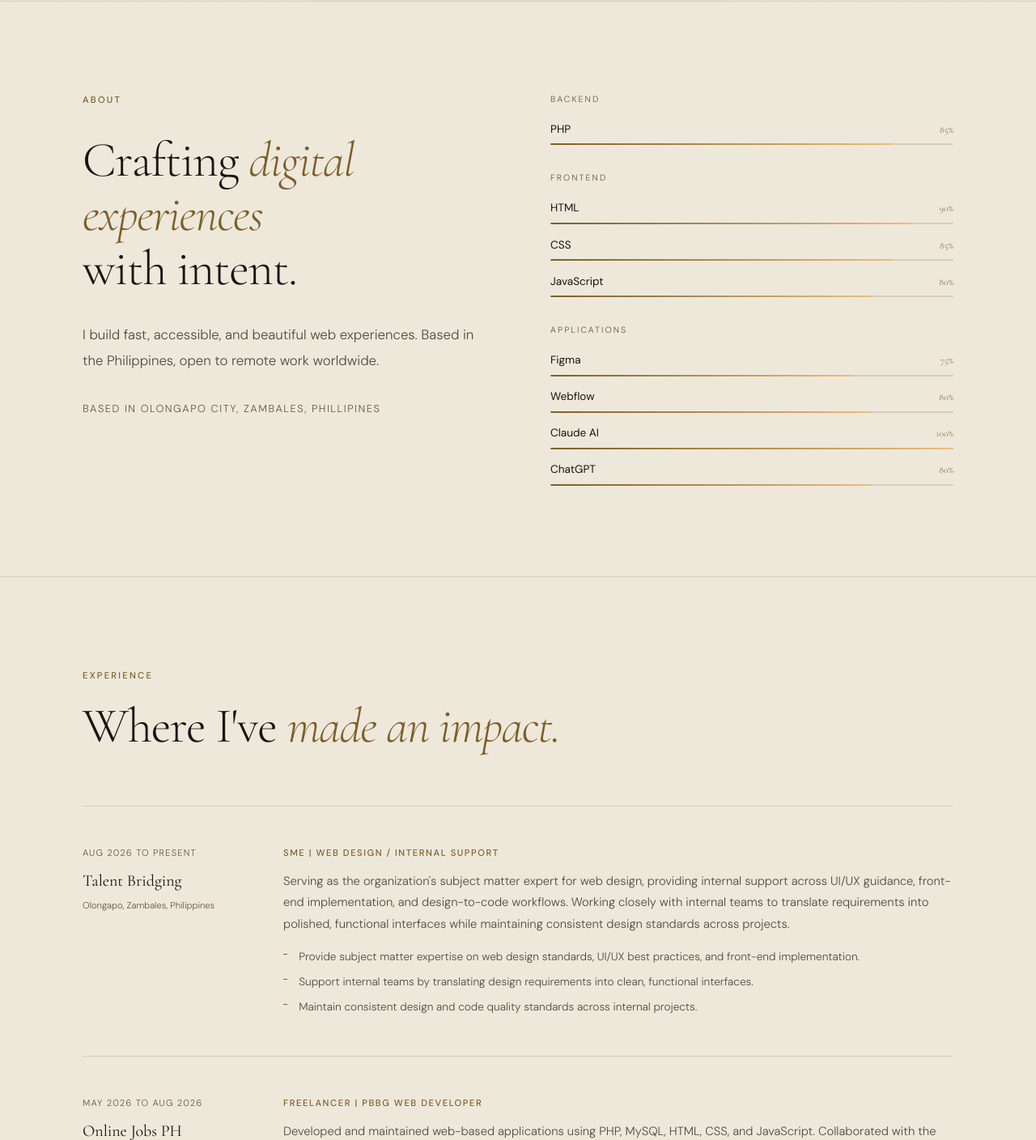
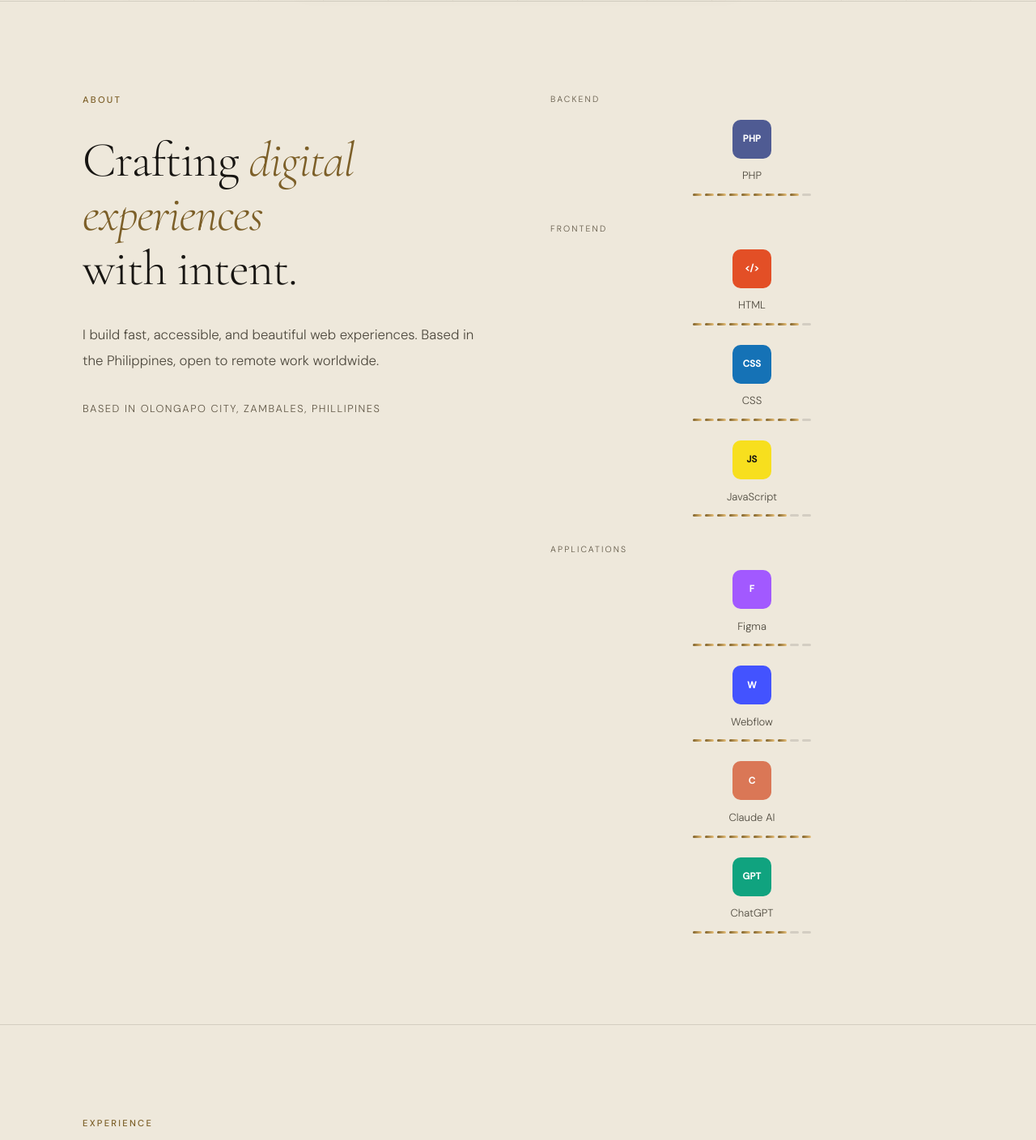
Before and after one commit to codewitheywu/andre-pesquerra, a PHP site: page /index.html in a window 1280 px wide. Shown: the part 799-2207 px from the top of the page at 81% size. Run offline with PHP 8.4, Linux system fonts and the light colour scheme.

Commit message:
Restyle skills as icon-card badges with segmented proficiency dashes
Replaces the plain text+bar rows with the icon-card style the user
wanted (colored brand badge + name + a row of filled/unfilled dashes
instead of a solid percentage bar), matching a reference screenshot.
Icons are simplified brand-color badges with short text labels rather
than trademarked logo art, keyed by a case-insensitive substring match
(skillBadge() in index.php) so DB name variants still resolve. The
3 category headers (Backend/Frontend/Applications) are kept per the
user's choice. index.html is hardcoded with the same 8 skills/badges/
dash counts.

Co-Authored-By: Claude Sonnet 5 <noreply@anthropic.com>

```diff
--- a/assets/css/style.css
+++ b/assets/css/style.css
@@ -509,6 +509,50 @@ section + section { border-top: 1px solid var(--border); }
   border-radius: 1px;
   width: 0;
   transition: width 1.2s var(--ease-out);
+}
+
+/* ── Skill cards: icon badge + name + segmented proficiency dashes ── */
+.skill-cards {
+  display: flex;
+  flex-direction: column;
+  gap: 1.5rem;
+}
+.skill-card {
+  display: flex;
+  flex-direction: column;
+  align-items: center;
+  text-align: center;
+  gap: 0.65rem;
+}
+.skill-icon-badge {
+  width: 48px;
+  height: 48px;
+  border-radius: 10px;
+  display: flex;
+  align-items: center;
+  justify-content: center;
+  font-family: var(--font-body);
+  font-size: 0.72rem;
+  font-weight: 700;
+  letter-spacing: 0.02em;
+  color: #fff;
+}
+.skill-card-name {
+  font-size: 0.82rem;
+  color: var(--text-2);
+}
+.skill-dashes {
+  display: flex;
+  gap: 4px;
+}
+.skill-dash {
+  width: 11px;
+  height: 3px;
+  border-radius: 2px;
+  background: var(--border);
+}
+.skill-dash.is-filled {
+  background: linear-gradient(90deg, var(--gold), #e8c07a);
 }
 
 /* ── Work Experience ─────────────────────────────────────────── */
--- a/index.html
+++ b/index.html
@@ -120,87 +120,71 @@
       <div class="skills-list reveal reveal-delay-2">
         <div class="skill-category">
           <p class="skill-category-title">Backend</p>
-          <div class="skill-bars">
-            <div class="skill-row">
-              <div class="skill-meta">
-                <span class="skill-name">PHP</span>
-                <span class="skill-pct">85%</span>
-              </div>
-              <div class="skill-bar-bg">
-                <div class="skill-bar-fill" data-pct="85"></div>
+          <div class="skill-cards">
+            <div class="skill-card">
+              <div class="skill-icon-badge" style="background:#4F5B93; color:#fff;" aria-hidden="true">PHP</div>
+              <p class="skill-card-name">PHP</p>
+              <div class="skill-dashes" role="img" aria-label="PHP proficiency: 85%">
+                <span class="skill-dash is-filled"></span><span class="skill-dash is-filled"></span><span class="skill-dash is-filled"></span><span class="skill-dash is-filled"></span><span class="skill-dash is-filled"></span><span class="skill-dash is-filled"></span><span class="skill-dash is-filled"></span><span class="skill-dash is-filled"></span><span class="skill-dash is-filled"></span><span class="skill-dash"></span>
               </div>
             </div>
           </div>
         </div>
         <div class="skill-category">
           <p class="skill-category-title">Frontend</p>
-          <div class="skill-bars">
-            <div class="skill-row">
-              <div class="skill-meta">
-                <span class="skill-name">HTML</span>
-                <span class="skill-pct">90%</span>
-              </div>
-              <div class="skill-bar-bg">
-                <div class="skill-bar-fill" data-pct="90"></div>
+          <div class="skill-cards">
+            <div class="skill-card">
+              <div class="skill-icon-badge" style="background:#E34F26; color:#fff;" aria-hidden="true">&lt;/&gt;</div>
+              <p class="skill-card-name">HTML</p>
+              <div class="skill-dashes" role="img" aria-label="HTML proficiency: 90%">
+                <span class="skill-dash is-filled"></span><span class="skill-dash is-filled"></span><span class="skill-dash is-filled"></span><span class="skill-dash is-filled"></span><span class="skill-dash is-filled"></span><span class="skill-dash is-filled"></span><span class="skill-dash is-filled"></span><span class="skill-dash is-filled"></span><span class="skill-dash is-filled"></span><span class="skill-dash"></span>
               </div>
             </div>
-            <div class="skill-row">
-              <div class="skill-meta">
-                <span class="skill-name">CSS</span>
-                <span class="skill-pct">85%</span>
-              </div>
-              <div class="skill-bar-bg">
-                <div class="skill-bar-fill" data-pct="85"></div>
+            <div class="skill-card">
+              <div class="skill-icon-badge" style="background:#1572B6; color:#fff;" aria-hidden="true">CSS</div>
+              <p class="skill-card-name">CSS</p>
+              <div class="skill-dashes" role="img" aria-label="CSS proficiency: 85%">
+                <span class="skill-dash is-filled"></span><span class="skill-dash is-filled"></span><span class="skill-dash is-filled"></span><span class="skill-dash is-filled"></span><span class="skill-dash is-filled"></span><span class="skill-dash is-filled"></span><span class="skill-dash is-filled"></span><span class="skill-dash is-filled"></span><span class="skill-dash is-filled"></span><span class="skill-dash"></span>
               </div>
             </div>
-            <div class="skill-row">
-              <div class="skill-meta">
-                <span class="skill-name">JavaScript</span>
-                <span class="skill-pct">80%</span>
-              </div>
-              <div class="skill-bar-bg">
-                <div class="skill-bar-fill" data-pct="80"></div>
+            <div class="skill-card">
+              <div class="skill-icon-badge" style="background:#F7DF1E; color:#171512;" aria-hidden="true">JS</div>
+              <p class="skill-card-name">JavaScript</p>
+              <div class="skill-dashes" role="img" aria-label="JavaScript proficiency: 80%">
+                <span class="skill-dash is-filled"></span><span class="skill-dash is-filled"></span><span class="skill-dash is-filled"></span><span class="skill-dash is-filled"></span><span class="skill-dash is-filled"></span><span class="skill-dash is-filled"></span><span class="skill-dash is-filled"></span><span class="skill-dash is-filled"></span><span class="skill-dash"></span><span class="skill-dash"></span>
               </div>
             </div>
           </div>
         </div>
         <div class="skill-category">
           <p class="skill-category-title">Applications</p>
-          <div class="skill-bars">
-            <div class="skill-row">
-              <div class="skill-meta">
-                <span class="skill-name">Figma</span>
-                <span class="skill-pct">75%</span>
-              </div>
-              <div class="skill-bar-bg">
-                <div class="skill-bar-fill" data-pct="75"></div>
+          <div class="skill-cards">
+            <div class="skill-card">
+              <div class="skill-icon-badge" style="background:#A259FF; color:#fff;" aria-hidden="true">F</div>
+              <p class="skill-card-name">Figma</p>
+              <div class="skill-dashes" role="img" aria-label="Figma proficiency: 75%">
+                <span class="skill-dash is-filled"></span><span class="skill-dash is-filled"></span><span class="skill-dash is-filled"></span><span class="skill-dash is-filled"></span><span class="skill-dash is-filled"></span><span class="skill-dash is-filled"></span><span class="skill-dash is-filled"></span><span class="skill-dash is-filled"></span><span class="skill-dash"></span><span class="skill-dash"></span>
               </div>
             </div>
-            <div class="skill-row">
-              <div class="skill-meta">
-                <span class="skill-name">Webflow</span>
-                <span class="skill-pct">80%</span>
-              </div>
-              <div class="skill-bar-bg">
-                <div class="skill-bar-fill" data-pct="80"></div>
+            <div class="skill-card">
+              <div class="skill-icon-badge" style="background:#4353FF; color:#fff;" aria-hidden="true">W</div>
+              <p class="skill-card-name">Webflow</p>
+              <div class="skill-dashes" role="img" aria-label="Webflow proficiency: 80%">
+                <span class="skill-dash is-filled"></span><span class="skill-dash is-filled"></span><span class="skill-dash is-filled"></span><span class="skill-dash is-filled"></span><span class="skill-dash is-filled"></span><span class="skill-dash is-filled"></span><span class="skill-dash is-filled"></span><span class="skill-dash is-filled"></span><span class="skill-dash"></span><span class="skill-dash"></span>
               </div>
             </div>
-            <div class="skill-row">
-              <div class="skill-meta">
-                <span class="skill-name">Claude AI</span>
-                <span class="skill-pct">100%</span>
-              </div>
-              <div class="skill-bar-bg">
-                <div class="skill-bar-fill" data-pct="100"></div>
+            <div class="skill-card">
+              <div class="skill-icon-badge" style="background:#DA7756; color:#fff;" aria-hidden="true">C</div>
+              <p class="skill-card-name">Claude AI</p>
+              <div class="skill-dashes" role="img" aria-label="Claude AI proficiency: 100%">
+                <span class="skill-dash is-filled"></span><span class="skill-dash is-filled"></span><span class="skill-dash is-filled"></span><span class="skill-dash is-filled"></span><span class="skill-dash is-filled"></span><span class="skill-dash is-filled"></span><span class="skill-dash is-filled"></span><span class="skill-dash is-filled"></span><span class="skill-dash is-filled"></span><span class="skill-dash is-filled"></span>
               </div>
             </div>
-            <div class="skill-row">
-              <div class="skill-meta">
-                <span class="skill-name">ChatGPT</span>
-                <span class="skill-pct">80%</span>
-              </div>
-              <div class="skill-bar-bg">
-                <div class="skill-bar-fill" data-pct="80"></div>
+            <div class="skill-card">
+              <div class="skill-icon-badge" style="background:#10A37F; color:#fff;" aria-hidden="true">GPT</div>
+              <p class="skill-card-name">ChatGPT</p>
+              <div class="skill-dashes" role="img" aria-label="ChatGPT proficiency: 80%">
+                <span class="skill-dash is-filled"></span><span class="skill-dash is-filled"></span><span class="skill-dash is-filled"></span><span class="skill-dash is-filled"></span><span class="skill-dash is-filled"></span><span class="skill-dash is-filled"></span><span class="skill-dash is-filled"></span><span class="skill-dash is-filled"></span><span class="skill-dash"></span><span class="skill-dash"></span>
               </div>
             </div>
           </div>
```
Also changed, not shown: index.php (+39 -7 lines).
